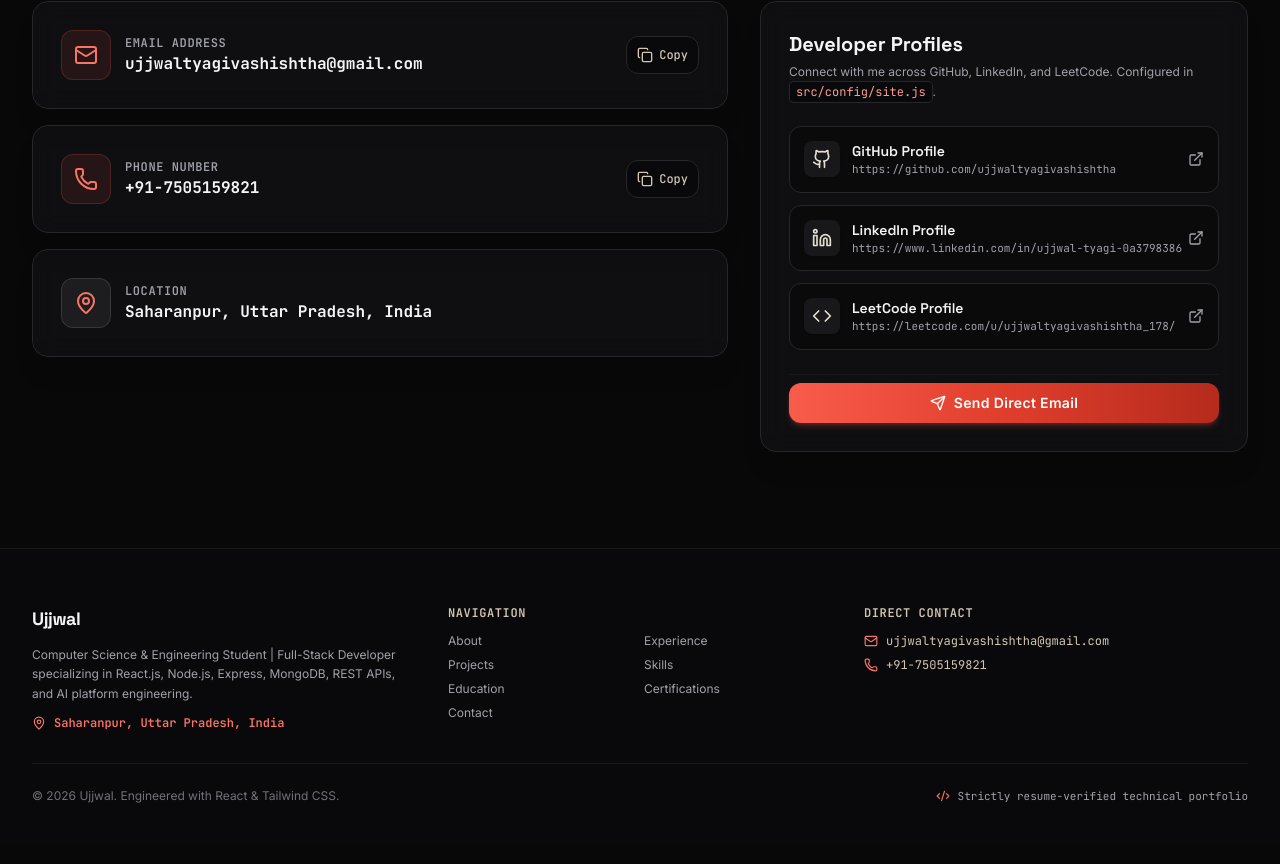
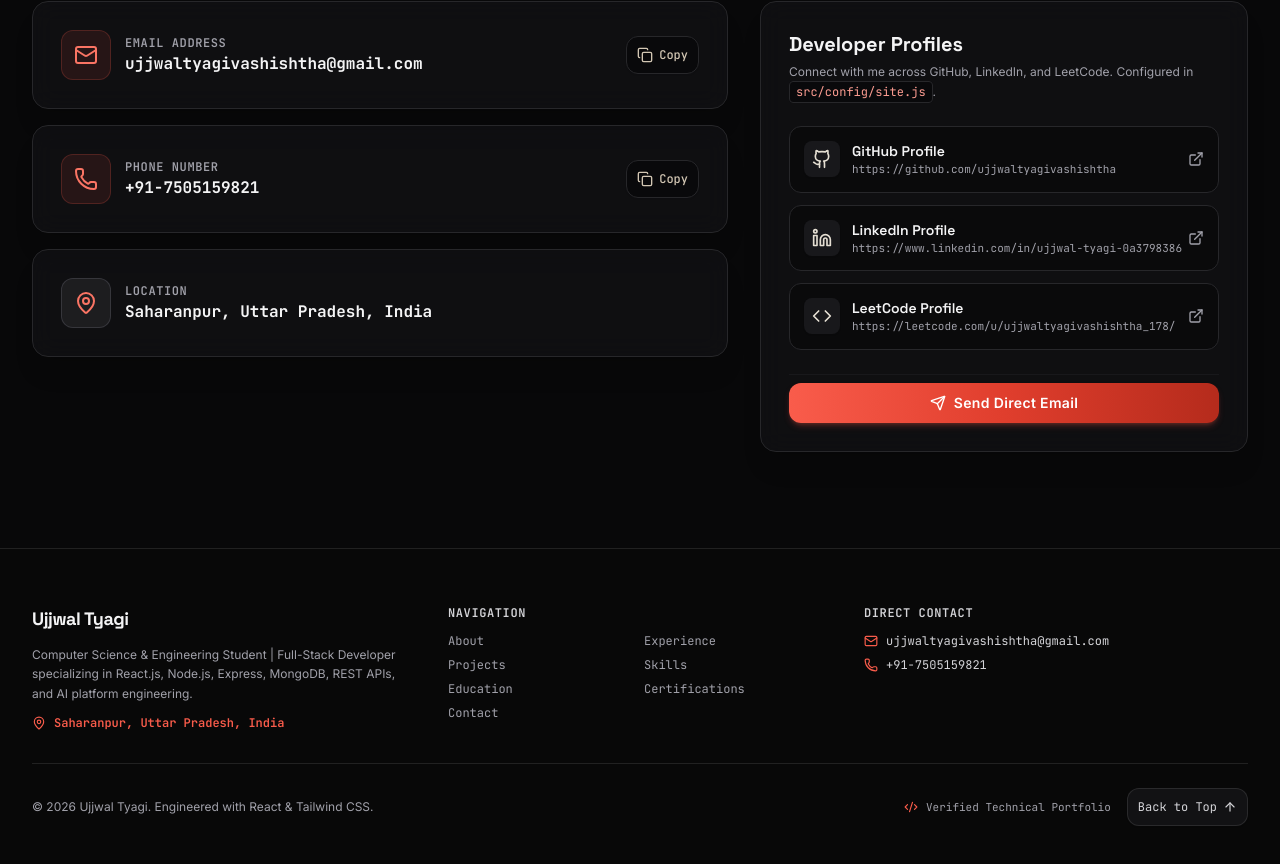
Before and after one commit to ujjwaltyagivashishtha/Portfolio, a React (Vite) app: page / in a window 1280 px wide. Shown: the part 7064-7928 px from the top of the page. Built offline with nearby package versions, Linux system fonts and the light colour scheme; the HTML template or start-up script is replaced by a standard one.

Commit message:
style: update visual styling and color themes across UI components and sections

```diff
--- a/src/components/layout/Footer.jsx
+++ b/src/components/layout/Footer.jsx
@@ -1,35 +1,40 @@
 import React from 'react';
 import { siteConfig } from '../../config/site';
-import { MapPin, Mail, Phone, Code2 } from 'lucide-react';
+import { MapPin, Mail, Phone, Code2, ArrowUp } from 'lucide-react';
 
 export const Footer = () => {
+  const scrollToTop = () => {
+    window.scrollTo({ top: 0, behavior: 'smooth' });
+  };
+
   return (
-    <footer className="bg-stone-950 border-t border-stone-900 pt-14 pb-10 text-stone-400 text-sm">
+    <footer className="bg-[#080808] border-t border-white/10 pt-14 pb-10 text-zinc-400 text-sm relative">
       <div className="max-w-7xl mx-auto px-4 sm:px-6 lg:px-8">
-        <div className="grid grid-cols-1 md:grid-cols-3 gap-8 pb-8 border-b border-stone-900">
+        <div className="grid grid-cols-1 md:grid-cols-3 gap-8 pb-8 border-b border-white/10">
+
           {/* Identity */}
           <div className="space-y-3">
-            <h3 className="text-paper-100 font-bold text-lg tracking-tight">Ujjwal</h3>
-            <p className="text-xs text-stone-400 leading-relaxed max-w-sm">
+            <h3 className="text-zinc-100 font-bold text-lg tracking-tight font-display">Ujjwal Tyagi</h3>
+            <p className="text-xs text-zinc-400 leading-relaxed max-w-sm font-sans">
               Computer Science & Engineering Student | Full-Stack Developer specializing in React.js, Node.js, Express, MongoDB, REST APIs, and AI platform engineering.
             </p>
-            <div className="flex items-center gap-2 text-xs font-mono text-coral-400 font-semibold">
-              <MapPin className="w-3.5 h-3.5 text-coral-400" />
+            <div className="flex items-center gap-2 text-xs font-mono text-[#F95C4B] font-semibold">
+              <MapPin className="w-3.5 h-3.5 text-[#F95C4B]" />
               <span>{siteConfig.location}</span>
             </div>
           </div>
 
           {/* Quick Links */}
           <div>
-            <h4 className="text-xs font-mono uppercase tracking-wider text-stone-300 font-semibold mb-3">
+            <h4 className="text-xs font-mono uppercase tracking-wider text-zinc-300 font-semibold mb-3">
               Navigation
             </h4>
-            <ul className="grid grid-cols-2 gap-2 text-xs">
+            <ul className="grid grid-cols-2 gap-2 text-xs font-mono">
               {siteConfig.navLinks.map((link) => (
                 <li key={link.name}>
                   <a
                     href={link.href}
-                    className="hover:text-coral-400 transition-colors"
+                    className="hover:text-[#F95C4B] transition-colors"
                   >
                     {link.name}
                   </a>
@@ -40,25 +45,25 @@ export const Footer = () => {
 
           {/* Direct Contact Info */}
           <div>
-            <h4 className="text-xs font-mono uppercase tracking-wider text-stone-300 font-semibold mb-3">
+            <h4 className="text-xs font-mono uppercase tracking-wider text-zinc-300 font-semibold mb-3">
               Direct Contact
             </h4>
             <ul className="space-y-2 text-xs font-mono">
               <li>
                 <a
                   href={`mailto:${siteConfig.email}`}
-                  className="flex items-center gap-2 text-stone-300 hover:text-coral-400 transition-colors"
+                  className="flex items-center gap-2 text-zinc-300 hover:text-[#F95C4B] transition-colors"
                 >
-                  <Mail className="w-3.5 h-3.5 text-coral-400" />
+                  <Mail className="w-3.5 h-3.5 text-[#F95C4B]" />
                   <span>{siteConfig.email}</span>
                 </a>
               </li>
               <li>
                 <a
                   href={`tel:${siteConfig.phone}`}
-                  className="flex items-center gap-2 text-stone-300 hover:text-coral-400 transition-colors"
+                  className="flex items-center gap-2 text-zinc-300 hover:text-[#F95C4B] transition-colors"
                 >
-                  <Phone className="w-3.5 h-3.5 text-coral-400" />
+                  <Phone className="w-3.5 h-3.5 text-[#F95C4B]" />
                   <span>{siteConfig.phone}</span>
                 </a>
               </li>
@@ -67,11 +72,23 @@ export const Footer = () => {
         </div>
 
         {/* Bottom Bar */}
-        <div className="pt-6 flex flex-col sm:flex-row items-center justify-between text-xs text-stone-500 gap-4">
-          <p>© {new Date().getFullYear()} Ujjwal. Engineered with React & Tailwind CSS.</p>
-          <div className="flex items-center gap-2 font-mono text-[11px] text-stone-400">
-            <Code2 className="w-3.5 h-3.5 text-coral-400" />
-            <span>Strictly resume-verified technical portfolio</span>
+        <div className="pt-6 flex flex-col sm:flex-row items-center justify-between text-xs text-zinc-400 gap-4">
+          <p>© {new Date().getFullYear()} Ujjwal Tyagi. Engineered with React & Tailwind CSS.</p>
+
+          <div className="flex items-center gap-4">
+            <div className="flex items-center gap-2 font-mono text-[11px] text-zinc-400">
+              <Code2 className="w-3.5 h-3.5 text-[#F95C4B]" />
+              <span>Verified Technical Portfolio</span>
+            </div>
+
+            <button
+              onClick={scrollToTop}
+              className="p-2.5 rounded-xl bg-[#121214] border border-white/10 hover:border-[#F95C4B] text-zinc-300 hover:text-[#F95C4B] transition-all flex items-center gap-1.5 font-mono text-xs shadow-sm"
+              title="Scroll back to top"
+            >
+              <span>Back to Top</span>
+              <ArrowUp className="w-3.5 h-3.5" />
+            </button>
           </div>
         </div>
       </div>
```
